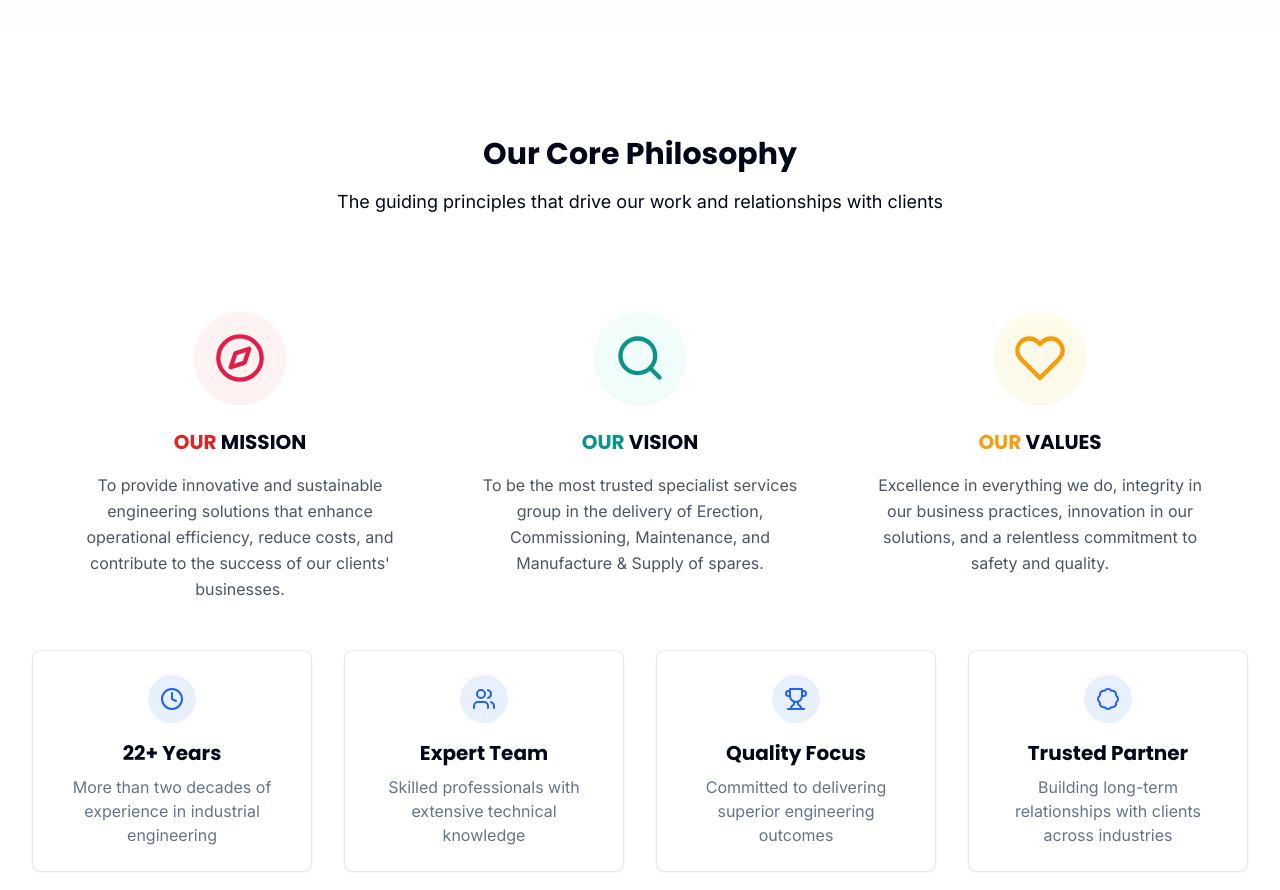
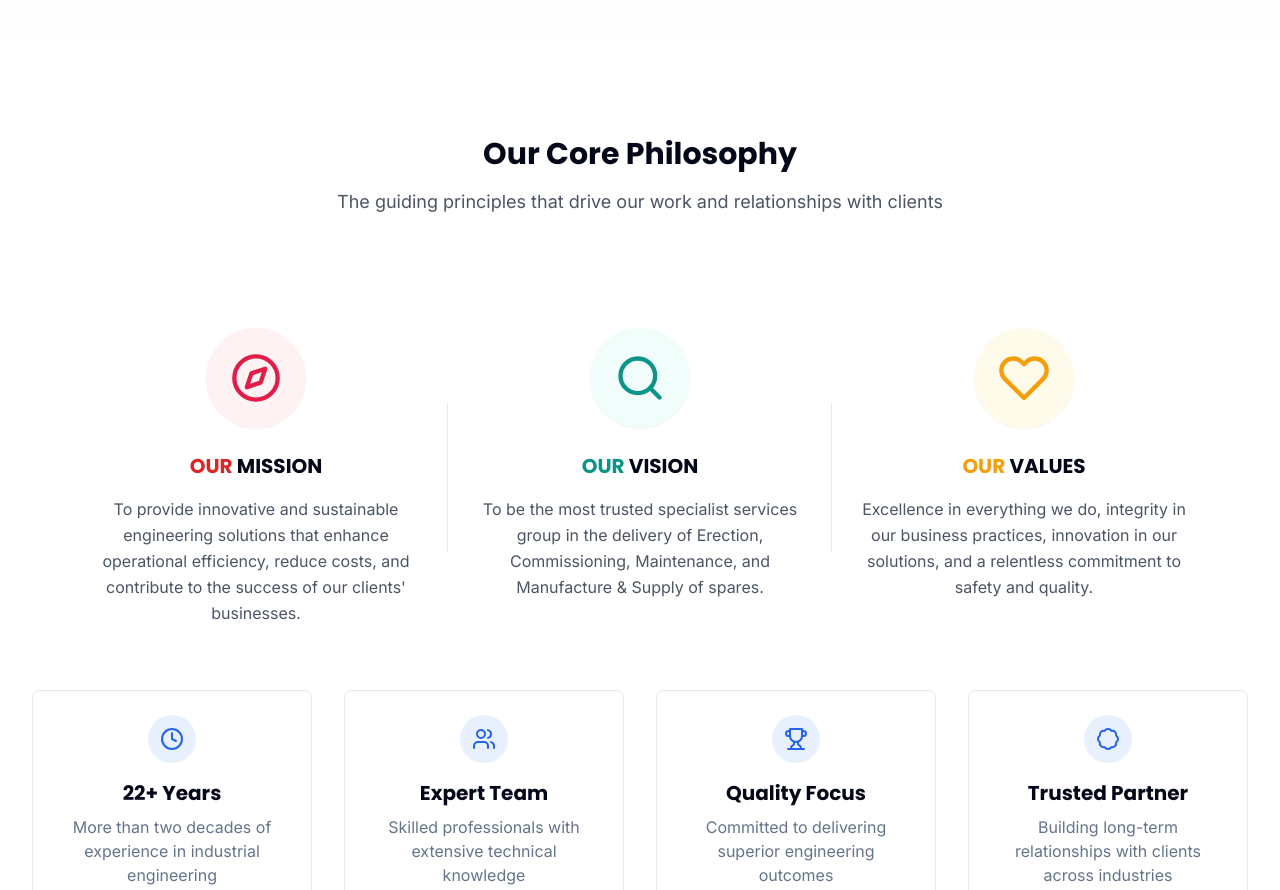
Before and after one commit to techSaswata/sri-jyothi-website, a Next.js app: page /about in a window 1280 px wide. Shown: the part 660-1550 px from the top of the page. Built offline with nearby package versions, Linux system fonts and the light colour scheme.

Commit message:
our vision changed

```diff
--- a/app/about/page.tsx
+++ b/app/about/page.tsx
@@ -63,19 +63,19 @@ export default function AboutPage() {
       {/* Our Vision Section */}
       <section className="py-16 bg-background">
         <div className="container">
-          <div className="text-center max-w-3xl mx-auto mb-12">
+          <div className="text-center mb-12">
             <h2 className="text-3xl font-bold mb-4">Our Core Philosophy</h2>
-            <p className="text-lg">
+            <p className="text-lg text-gray-600 max-w-3xl mx-auto">
               The guiding principles that drive our work and relationships with clients
             </p>
           </div>
 
           {/* Mission, Vision, Values Section */}
-          <div className="py-12">
-            <div className="grid grid-cols-1 md:grid-cols-3 gap-12 max-w-6xl mx-auto">
+          <div className="py-16">
+            <div className="flex flex-col md:flex-row justify-between max-w-6xl mx-auto">
               {/* Mission */}
-              <div className="flex flex-col items-center text-center">
-                <div className="rounded-full bg-red-50 p-5 mb-6 inline-block shadow-sm">
+              <div className="flex flex-col items-center text-center md:w-1/3 px-6 relative">
+                <div className="rounded-full bg-red-50 p-6 mb-6 inline-block shadow-sm">
                   <Image
                     src="/images/icons/mission-alt.svg"
                     alt="Our Mission"
@@ -90,11 +90,14 @@ export default function AboutPage() {
                 <p className="text-gray-600 leading-relaxed">
                   To provide innovative and sustainable engineering solutions that enhance operational efficiency, reduce costs, and contribute to the success of our clients' businesses.
                 </p>
+
+                {/* Right border/separator (visible on md screens and up) */}
+                <div className="hidden md:block absolute right-0 top-1/4 bottom-1/4 w-px bg-gray-200"></div>
               </div>
 
               {/* Vision */}
-              <div className="flex flex-col items-center text-center">
-                <div className="rounded-full bg-teal-50 p-5 mb-6 inline-block shadow-sm">
+              <div className="flex flex-col items-center text-center md:w-1/3 px-6 my-12 md:my-0 relative">
+                <div className="rounded-full bg-teal-50 p-6 mb-6 inline-block shadow-sm">
                   <Image
                     src="/images/icons/vision-alt.svg"
                     alt="Our Vision"
@@ -109,11 +112,14 @@ export default function AboutPage() {
                 <p className="text-gray-600 leading-relaxed">
                   To be the most trusted specialist services group in the delivery of Erection, Commissioning, Maintenance, and Manufacture & Supply of spares.
                 </p>
+
+                {/* Right border/separator (visible on md screens and up) */}
+                <div className="hidden md:block absolute right-0 top-1/4 bottom-1/4 w-px bg-gray-200"></div>
               </div>
 
               {/* Values */}
-              <div className="flex flex-col items-center text-center">
-                <div className="rounded-full bg-amber-50 p-5 mb-6 inline-block shadow-sm">
+              <div className="flex flex-col items-center text-center md:w-1/3 px-6">
+                <div className="rounded-full bg-amber-50 p-6 mb-6 inline-block shadow-sm">
                   <Image
                     src="/images/icons/values.svg"
                     alt="Our Values"
```
